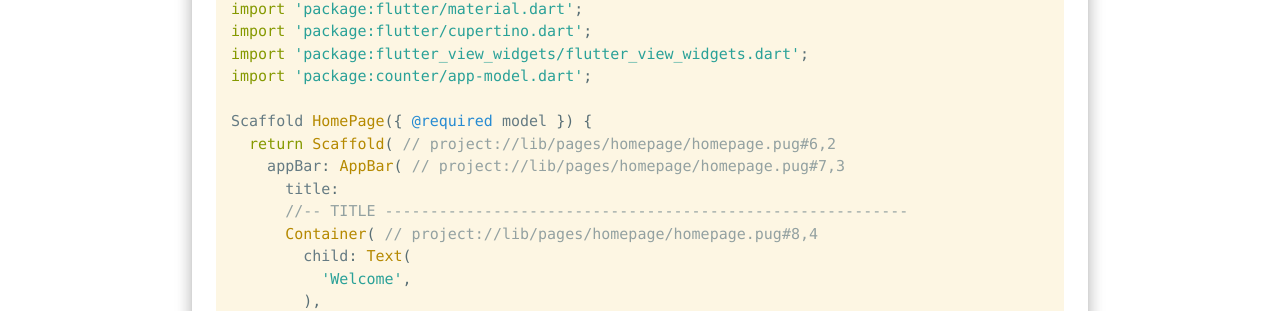
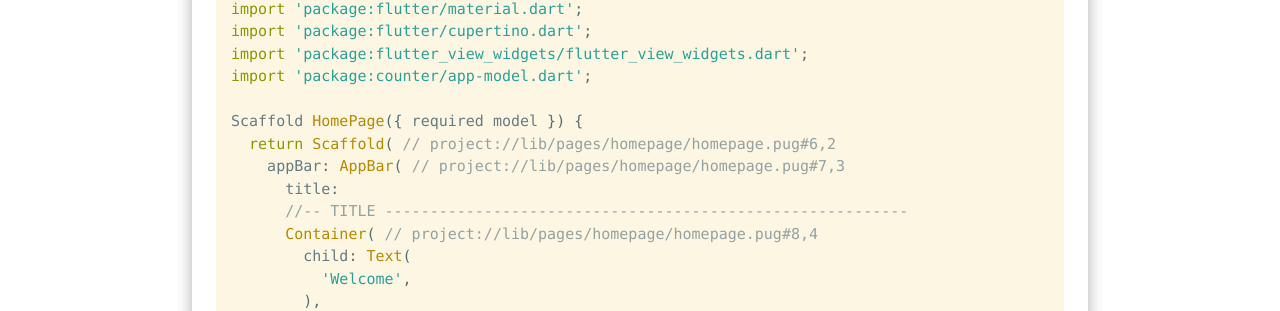
Before and after one commit to flutter-view/website, a Jekyll site: the page built from index.html, in a window 1280 px wide and 900 px high, scrolled down 2358 px. Shown: the part 148-459 px from the top of the window. Built offline with Jekyll 4.4.1, drawn with Linux system fonts in a browser that asks for light colours; nearby versions of some CDN libraries.

```diff
--- a/index.html
+++ b/index.html
@@ -102,7 +102,7 @@ import 'package:flutter/cupertino.dart';
 import 'package:flutter_view_widgets/flutter_view_widgets.dart';
 import 'package:counter/app-model.dart';
 
-Scaffold HomePage({ @required model }) {
+Scaffold HomePage({ required model }) {
   return Scaffold( // project://lib/pages/homepage/homepage.pug#6,2
     appBar: AppBar( // project://lib/pages/homepage/homepage.pug#7,3
       title:
```
